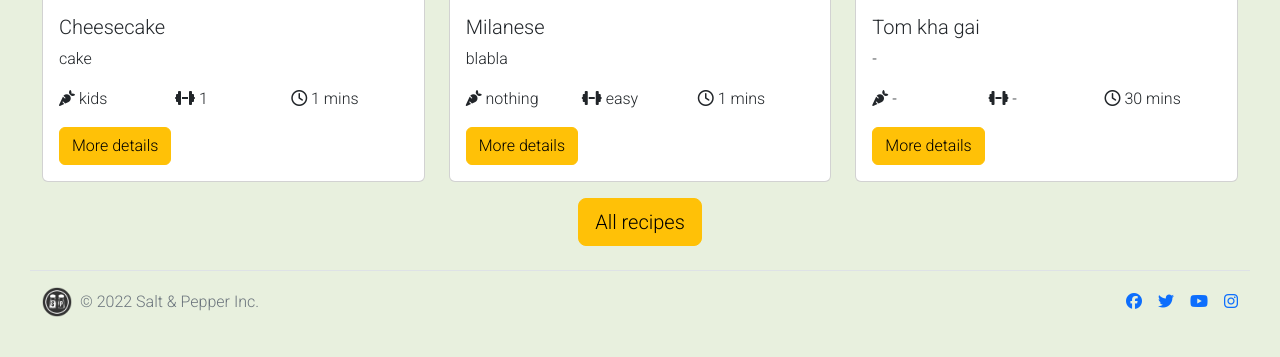
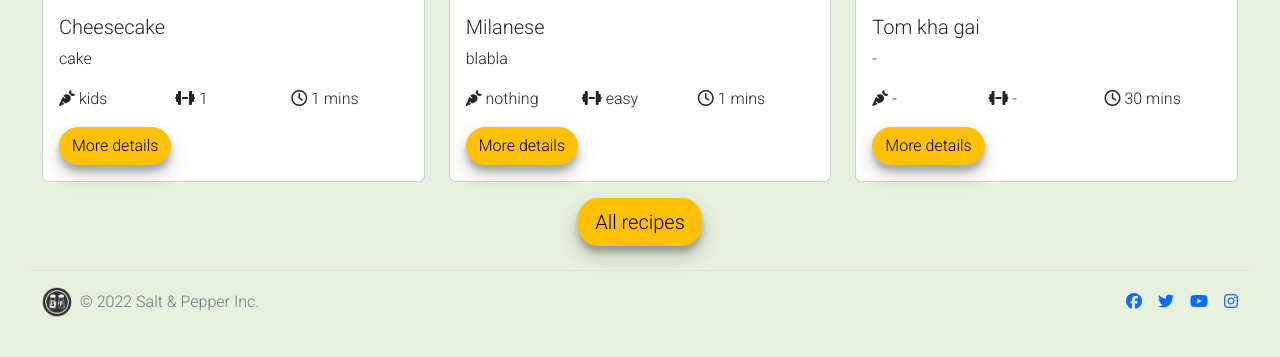
Before and after one commit to NoraPDev/Project-4, a Django app: page / in a window 1280 px wide. Shown: the part 758-1115 px from the top of the page. Run offline with Django 3.2, Linux system fonts and the light colour scheme; data comes from the database, SQL or seed files in the repository; some libraries are stand-ins or nearby versions.

Commit message:
button hover effect added

```diff
--- a/recipe_collection/static/main.css
+++ b/recipe_collection/static/main.css
@@ -68,6 +68,16 @@ ul {
     object-fit: cover;
 }
 
+.btn {
+    box-shadow: rgba(0, 0, 0, 0.19) 0px 10px 20px, rgba(0, 0, 0, 0.23) 0px 6px 6px;
+    transition: all300ms ease;
+    border-radius: 20px;
+  }
+
+.btn :hover {
+    box-shadow: rgba(50, 50, 93, 0.25) 0px 30px 60px -12px inset,rgba(0, 0, 0, 0.3) 0px 18px 36px -18px inset;
+  }
+
 .details-cover-img {
     height: 400px;
     object-fit: cover;
```
